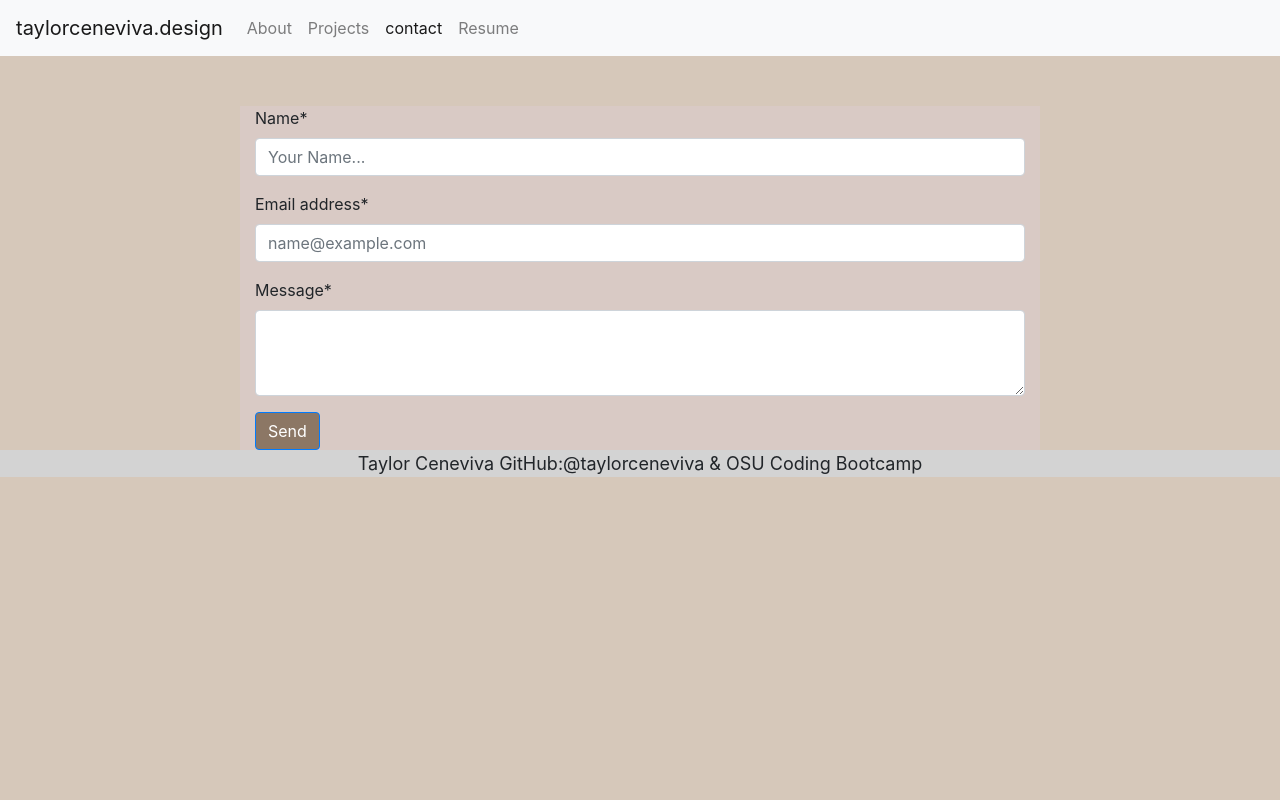
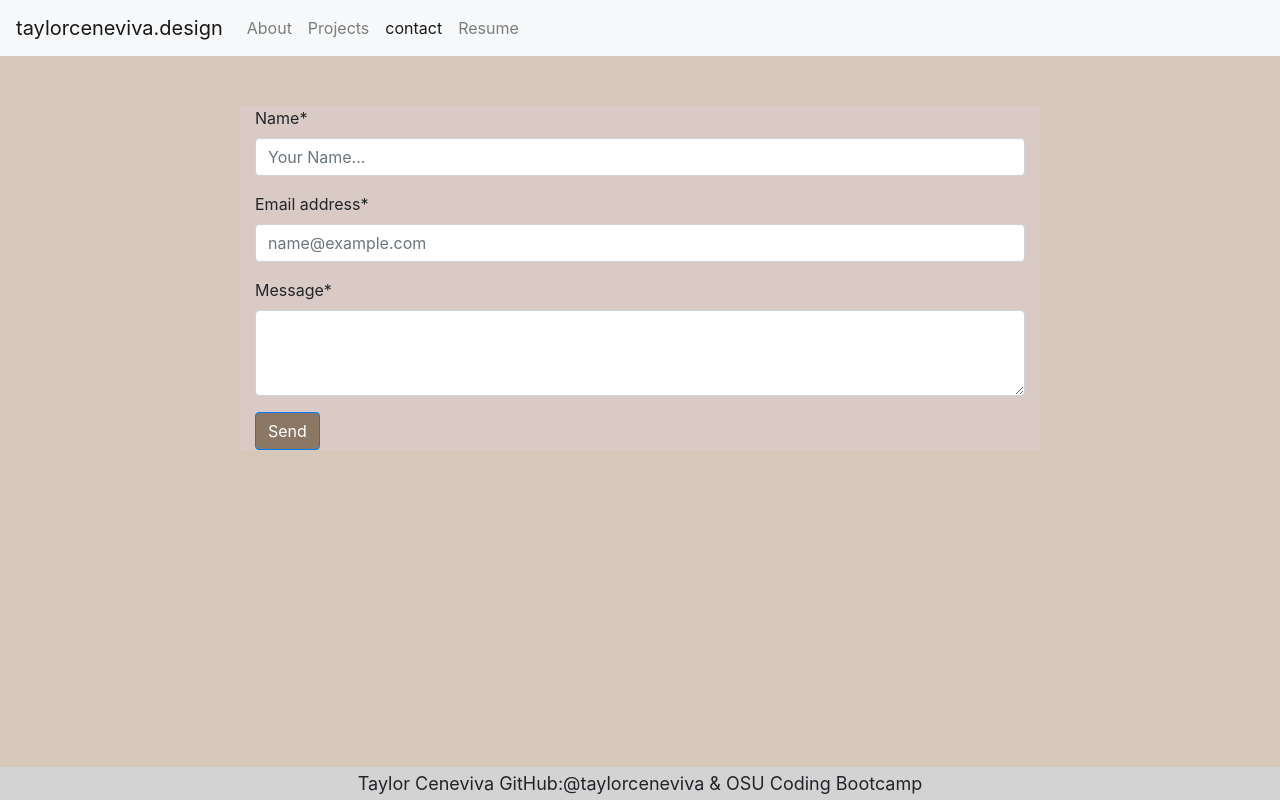
Before and after one commit to taylorceneviva/reactPortfolio, a React (Create React App) app in the folder cenevivaportfolio/: page /contact in a window 1280 px wide. Built offline with nearby package versions, Linux system fonts and the light colour scheme.

Commit message:
add style

```diff
--- a/cenevivaportfolio/src/components/footer.js
+++ b/cenevivaportfolio/src/components/footer.js
@@ -2,8 +2,21 @@ import React from "react";
 
 function Footer() {
   return (
-    <footer className="footer" style={{ fontSize: "18px", textAlign: "center", backgroundColor: "lightgray"}}>
-      <span>Taylor Ceneviva GitHub:@taylorceneviva &amp; OSU Coding Bootcamp</span>
+    <footer className="footer" style={{ position: "absolute" }}>
+      <span
+        style={{
+          fontSize: "18px",
+          textAlign: "center",
+          backgroundColor: "lightgray",
+          position: "fixed",
+          bottom: "0",
+          right: "0",
+          left: "0",
+          padding: "3px"
+        }}
+      >
+        Taylor Ceneviva GitHub:@taylorceneviva &amp; OSU Coding Bootcamp
+      </span>
     </footer>
   );
 }
```
